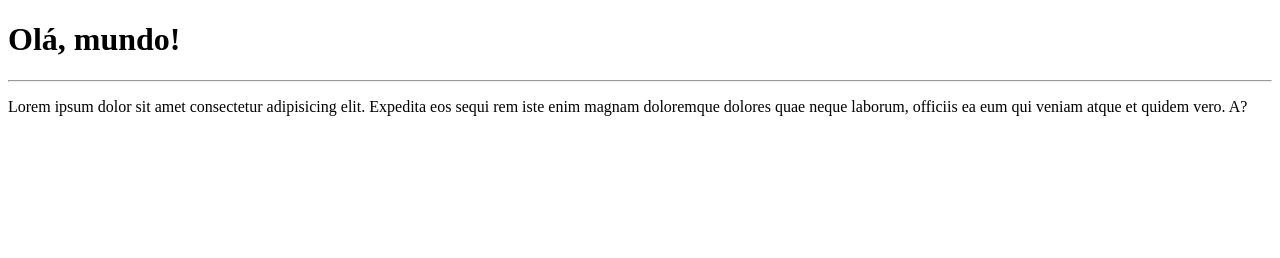
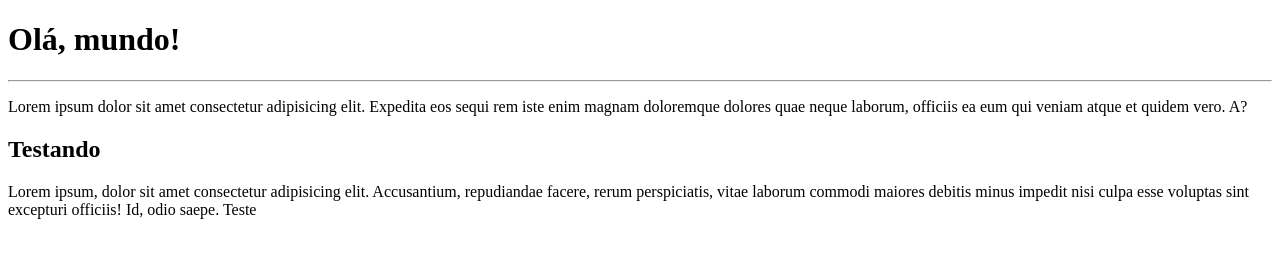
Before and after one commit to pedrocambui/Ola-Mundo, a plain HTML site: page site-exemplo/index.html in a window 1280 px wide. Drawn offline with Linux system fonts and the light colour scheme.

Commit message:
Teste de alteração

```diff
--- a/site-exemplo/index.html
+++ b/site-exemplo/index.html
@@ -10,5 +10,7 @@
     <h1>Olá, mundo!</h1>
     <hr>
     <p>Lorem ipsum dolor sit amet consectetur adipisicing elit. Expedita eos sequi rem iste enim magnam doloremque dolores quae neque laborum, officiis ea eum qui veniam atque et quidem vero. A?</p>
+    <h2>Testando</h2>
+    <p>Lorem ipsum, dolor sit amet consectetur adipisicing elit. Accusantium, repudiandae facere, rerum perspiciatis, vitae laborum commodi maiores debitis minus impedit nisi culpa esse voluptas sint excepturi officiis! Id, odio saepe. Teste</p>
 </body>
 </html>
```
